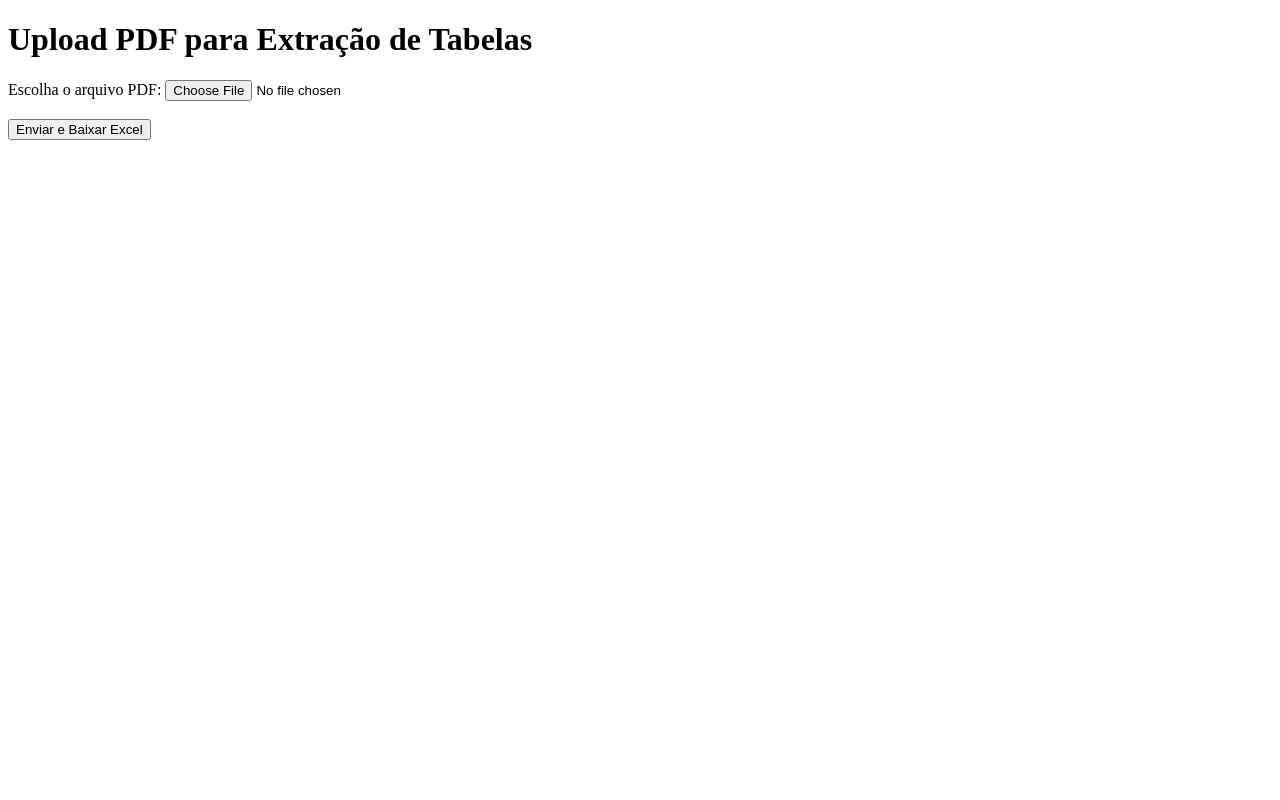
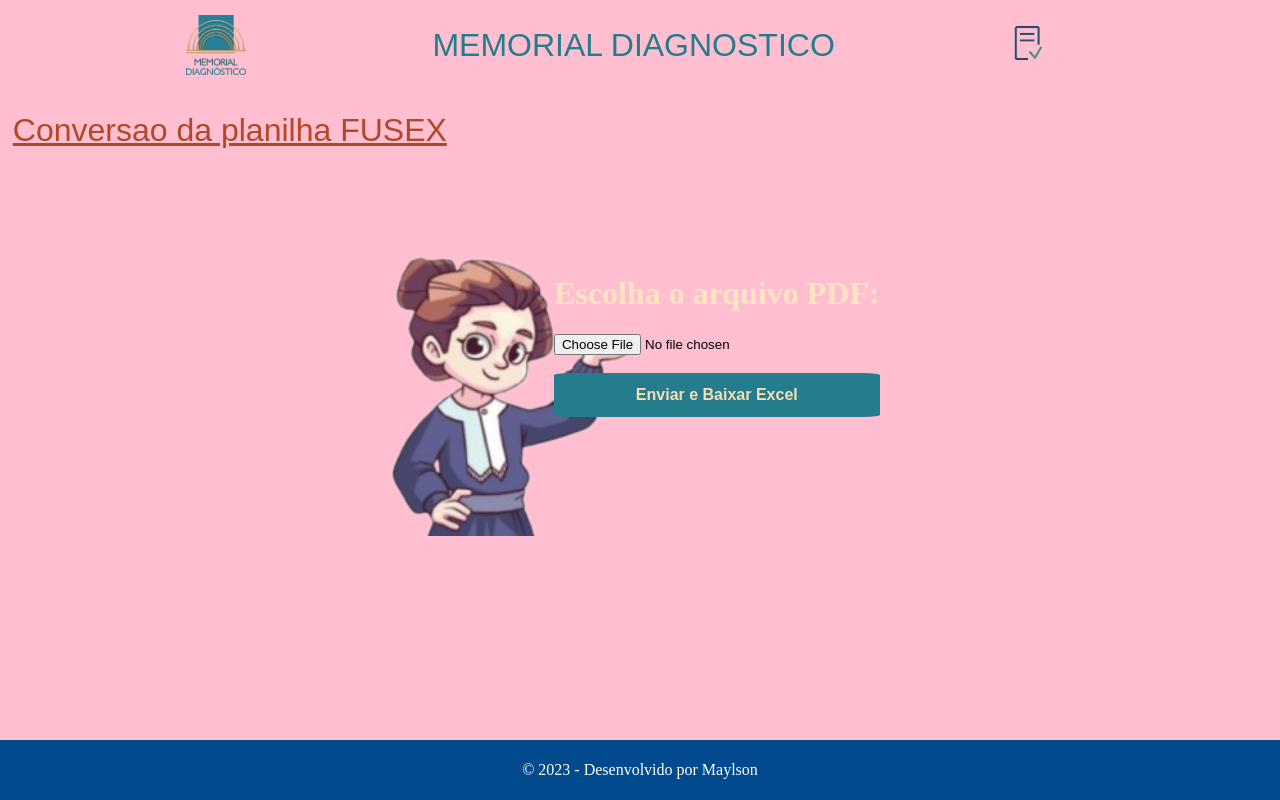
Before and after one commit to MaylsonS/PDF_Extractor, a Flask app: page / in a window 1280 px wide. Run offline with Flask 3, Linux system fonts and the light colour scheme.

Commit message:
Projeto Finalizado

```diff
--- a/static/index.css
+++ b/static/index.css
@@ -0,0 +1,108 @@
+body {
+    margin: 0;
+    background-color: #f154;
+    min-height: 100vh;
+    display: flex;
+    flex-direction: column;
+}
+
+
+
+main {
+    display: flex;
+    justify-content: center;
+    margin-top: 5%;
+    flex: 1;
+    padding: 20px 0;
+}
+
+
+.nav-bar .content {
+    display: flex;
+    justify-content: space-evenly;
+    align-items: center;
+}
+
+.logo {
+    width: 9%;
+}
+
+.logo img {
+    width: 52%;
+    display: flex;
+    margin: auto;
+}
+
+.logo2 {
+    width: 10%;
+}
+
+.logo2 img {
+    width: 56%;
+}
+
+.texto h1 {
+    color: #247c8d;
+    font-family: fantasy;
+    font-weight: 500;
+    font-size: xx-large;
+}
+
+.branco {
+    background-color: white;
+}
+
+.titulo h1 {
+    text-decoration: underline;
+    margin-left: 1%;
+    font-weight: 500;
+    font-family: fantasy;
+    font-size: xx-large;
+    color: #b14828;
+}
+
+
+
+.img {
+    margin-right: 24%;
+}
+
+.img img {
+    width: 128%;
+}
+
+.documento {
+    position: fixed;
+    margin-left: 12%;
+}
+
+.documento h1 {
+    color: bisque;
+    font-weight: 600;
+}
+
+button {
+    border: none;
+    padding: 4%;
+    width: 100%;
+    justify-content: center;
+    border-radius: 5%;
+    background-color: #247c8d;
+    font-size: medium;
+    color: wheat;
+    font-weight: 700;
+}
+
+
+footer {
+    background-color: #004a8d;
+    color: white;
+    padding: 5px;
+    text-align: center;
+    margin-top: auto;
+}
+
+.footer-content {
+    max-width: 1200px;
+    margin: 0 auto;
+}
--- a/templates/index.html
+++ b/templates/index.html
@@ -7,12 +7,47 @@
     <title>Upload PDF</title>
 </head>
 <body>
-    <h1>Upload PDF para Extração de Tabelas</h1>
-    <form method="post" action="/enviar" enctype="multipart/form-data">
-        <label for="arquivo">Escolha o arquivo PDF:</label>
-        <input type="file" name="arquivo" id="file" accept=".pdf" required>
-        <br><br>
-        <button type="submit">Enviar e Baixar Excel</button>
-    </form>
+    <nav class="nav-bar">
+        <div class="content">
+            <div class="logo">
+                <img src="/static/imagens/mv5.png" alt="">
+            </div>
+            <div class="texto">
+                <h1>MEMORIAL DIAGNOSTICO</h1>
+            </div>
+            <div class="logo2">
+                <img src="/static/imagens/MV4.png" alt="">
+            </div>
+        </div>
+    </nav>
+
+    <div class="branco"></div>
+
+    <div class="titulo">
+        <h1>Conversao da planilha FUSEX</h1>
+    </div>
+
+    <main>
+        <div class="img">
+            <img src="/static/imagens/marizinha.png" alt="">
+        </div>
+
+        <div class="documento">
+            <form method="post" action="/enviar" enctype="multipart/form-data">
+                <label for="arquivo">
+                    <h1>Escolha o arquivo PDF:</h1>
+                </label>
+                <input type="file" name="arquivo" id="file" accept=".pdf" required>
+                <br><br>
+                <button type="submit">Enviar e Baixar Excel</button>
+            </form>
+        </div>
+    </main>
+
+    <footer>
+        <div class="footer-content">
+            <p>&copy; 2023 - Desenvolvido por Maylson</p>
+        </div>
+    </footer>
 </body>
 </html>
```
Also changed, not shown: leitor.py (+0 -22 lines), static/imagens/ICONE.ico (added), static/imagens/LOGO.png (added), static/imagens/MV4.png (added), static/imagens/marizinha.png (added), static/imagens/marizinhaold.png (added), static/imagens/mv5.png (added), 10 other files.
